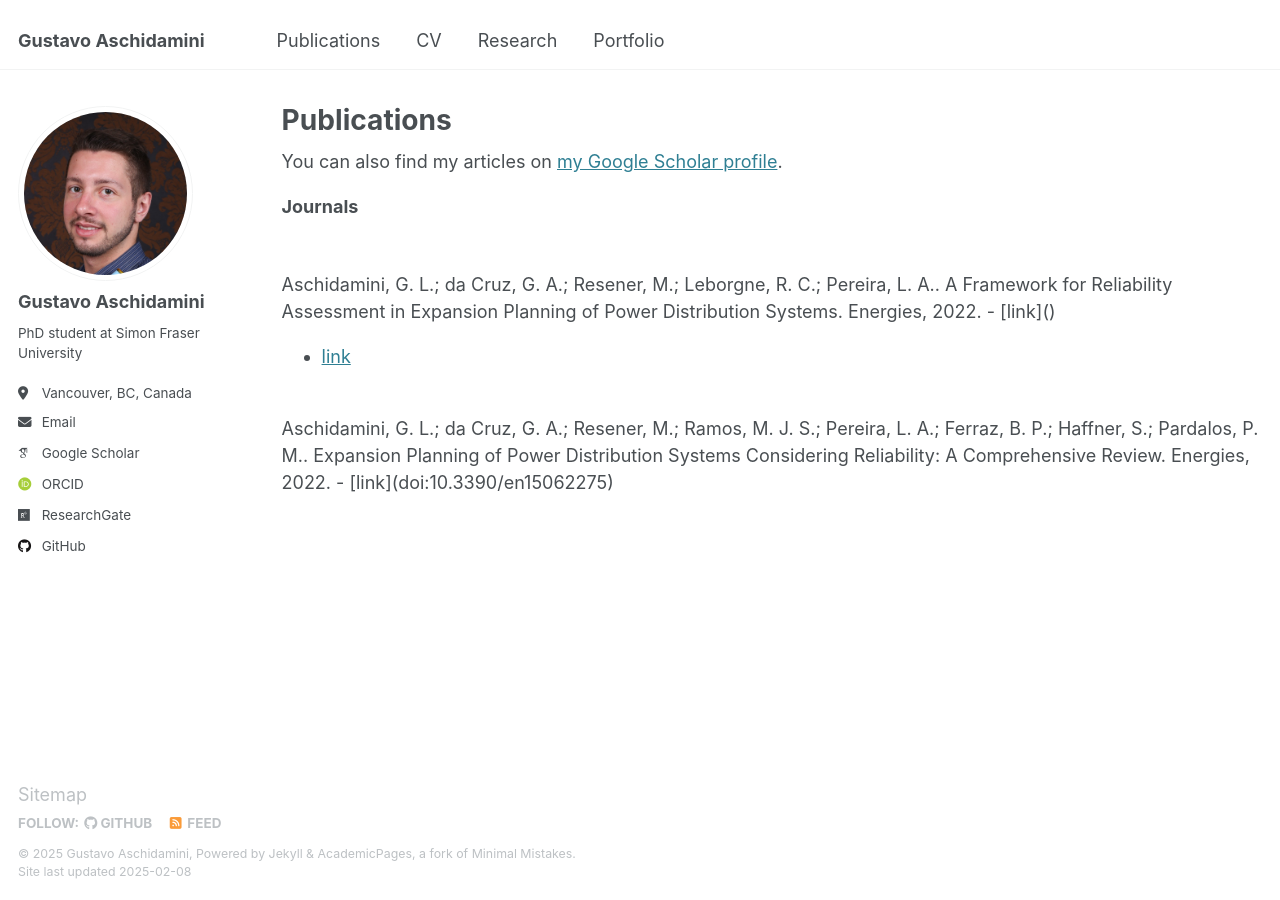
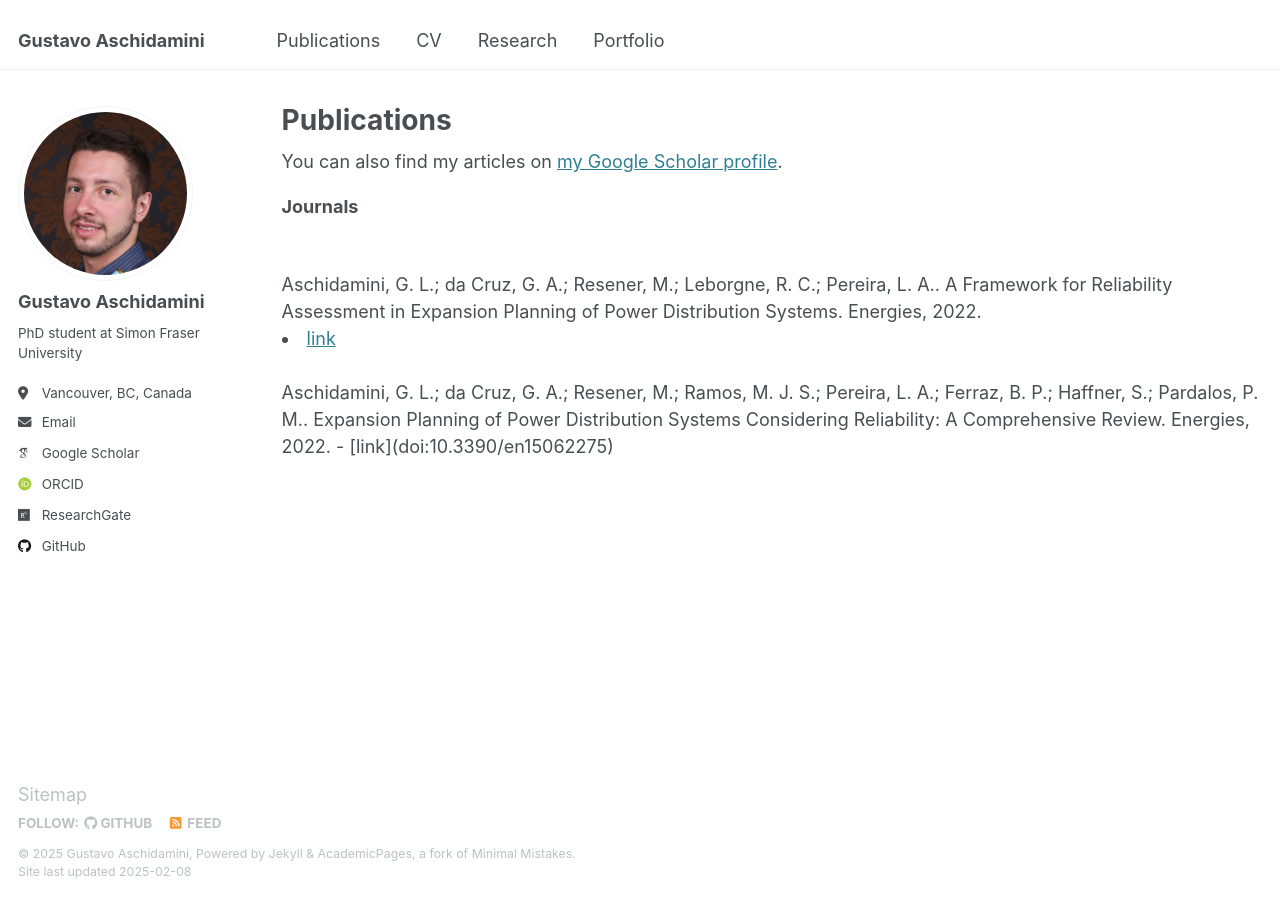
Before and after one commit to gaschidamini/gaschidamini.github.io, a Jekyll site: the page built from _pages/publications.html, in a window 1280 px wide. Built offline with Jekyll 4.4.1, drawn with Linux system fonts in a browser that asks for light colours; some web fonts are replaced.

Commit message:
Update publications.html

```diff
--- a/_pages/publications.html
+++ b/_pages/publications.html
@@ -16,11 +16,7 @@ author_profile: true
 
 <br>
 
-Aschidamini, G. L.; da Cruz, G. A.; Resener, M.; Leborgne, R. C.; Pereira, L. A.. A Framework for Reliability Assessment in Expansion Planning of Power Distribution Systems. Energies, 2022. - [link]()
-
-<ul>
-  <li><a href="doi:10.3390//en15145073">link</a></li>
-</ul>
+Aschidamini, G. L.; da Cruz, G. A.; Resener, M.; Leborgne, R. C.; Pereira, L. A.. A Framework for Reliability Assessment in Expansion Planning of Power Distribution Systems. Energies, 2022. <li><a href="doi:10.3390//en15145073">link</a></li>
 
 <br>
 
```
